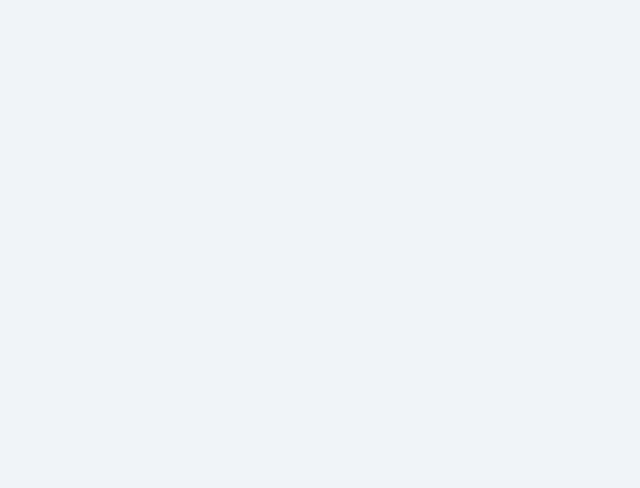
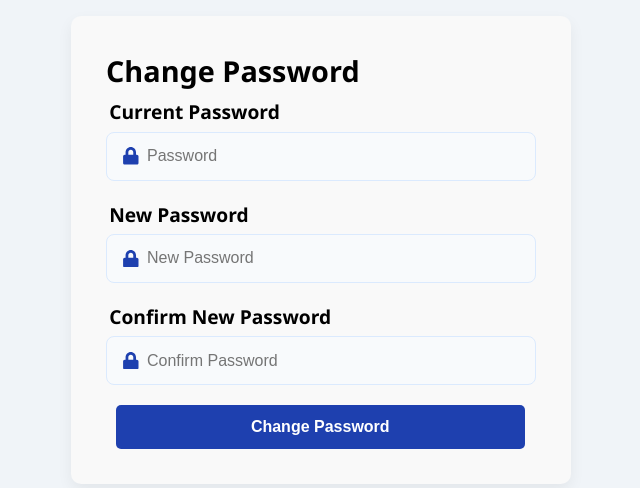
Before and after one commit to Bejide-123/EduTrackr, a React (Vite) app: page /#/change-password in a window 1280 px wide. Before the commit this address had no page. Shown: the part 150-638 px from the top of the page, without its empty margins (319-959 px from the left). Built offline with nearby package versions, Linux system fonts and the light colour scheme.

Commit message:
Updated my code

```diff
--- a/src/App.jsx
+++ b/src/App.jsx
@@ -7,6 +7,7 @@ import Course from "./pages/Course";
 import Schedule from "./pages/Schedule";
 import Progress from "./pages/Progress";
 import Resume from "./pages/ResumeCourse";
+import Change from "./pages/Change-Password";
 
 function App() {
   return (
@@ -19,6 +20,7 @@ function App() {
       <Route path="/schedule" element ={<Schedule />} />
       <Route path="/progress" element ={<Progress />} />
       <Route path="/resume-course" element ={<Resume />} />
+      <Route path="/change-password" element ={<Change />} />
     </Routes>
   );
 }
--- a/src/Componenets/Navbar.jsx
+++ b/src/Componenets/Navbar.jsx
@@ -10,7 +10,7 @@ const Navbar = () => {
     <nav className="navbar">
       <div className="logo"><span className="logo-e">E</span>duTrackr</div>
       <ul className="nav-links">
-        <li><a href="#home">Home</a></li>
+        <li><Link to ="/">Home</Link></li>
         <li><a href="#features">Features</a></li>
         <li><Link to="/login" id="login-btn">Login</Link></li>
       </ul>
--- /dev/null
+++ b/src/css/Change.css
@@ -0,0 +1,34 @@
+.container {
+      display: flex;
+      align-items: center;
+      justify-content: center;
+      height: 100vh;
+}
+form {
+      width: 500px;
+      background-color: #f9f9f9;
+      border-radius: 10px;
+      box-shadow: 0 6px 15px rgba(0, 0, 0, 0.06);
+      padding: 35px;
+}
+.header {
+      margin: 2rem;
+      margin-top: 0 !important;
+      margin-left: 0 !important;
+      margin-bottom: 0.5rem !important;
+}
+.header h2 {
+      font-size: 1.8rem;
+      font-weight: 700;
+}
+.input-group {
+      margin-bottom: 20px;
+}
+.input-group label {
+      color: black;
+      font-weight: 600;
+}
+.submit-btn {
+      width: 95%;
+      margin-left: 10px;
+}
--- /dev/null
+++ b/src/pages/Change-Password.jsx
@@ -0,0 +1,121 @@
+import React, { useState } from "react";
+import { FaLock } from "react-icons/fa";
+import "../css/Change.css"
+import Toast from "../Componenets/Toast";
+
+const Change = () => {
+  const [toast, setToast] = useState({ show: false, message: '', type: '' });
+  const [error, setError] = useState("");
+
+  const [form, setForm] = useState({
+    password: "",
+    password1: "",
+    password2: ""
+  });
+
+  const showToast = (message, type = 'success') => {
+    setToast({ show: true, message, type });
+  };
+
+  const handleCloseToast = () => {
+    setToast({ ...toast, show: false });
+  };
+
+  const handleChange = (e) => {
+    const { name, value } = e.target;
+    setForm((prevForm) => ({
+      ...prevForm,
+      [name]: value,
+    }));
+  };
+
+  const handleSubmit = (e) => {
+    e.preventDefault();
+    if (form.password === "") {
+      setError("Enter current password.");
+      showToast("Enter current password.", "error");
+    } else if (form.password1 === "" || form.password2 === "") {
+      setError("Enter and confirm your new password.");
+      showToast("New password fields cannot be empty.", "error");
+    } else if (form.password1 !== form.password2) {
+      setError("Passwords do not match.");
+      showToast("Passwords do not match.", "error");
+    } else {
+      setError("");
+      showToast("Password changed successfully!", "success");
+      // Call your backend or local storage logic here
+    }
+  };
+
+  return (
+    <>
+      {toast.show && (
+        <Toast message={toast.message} type={toast.type} onClose={handleCloseToast} />
+      )}
+
+      <div className="container">
+        <form onSubmit={handleSubmit}>
+          <div className="header">
+            <h2>Change Password</h2>
+          </div>
+          <div className="fields">
+            <div className="input-group">
+              <label htmlFor="password">Current Password</label>
+              <div className="input-icon-wrapper">
+                <FaLock className="input-icon" />
+                <input
+                  id="password"
+                  type="password"
+                  name="password"
+                  placeholder="Password"
+                  value={form.password}
+                  onChange={handleChange}
+                  autoComplete="current-password"
+                  required
+                />
+              </div>
+            </div>
+
+            <div className="input-group">
+              <label htmlFor="password1">New Password</label>
+              <div className="input-icon-wrapper">
+                <FaLock className="input-icon" />
+                <input
+                  id="password1"
+                  type="password"
+                  name="password1"
+                  placeholder="New Password"
+                  value={form.password1}
+                  onChange={handleChange}
+                  autoComplete="new-password"
+                  required
+                />
+              </div>
+            </div>
+
+            <div className="input-group">
+              <label htmlFor="password2">Confirm New Password</label>
+              <div className="input-icon-wrapper">
+                <FaLock className="input-icon" />
+                <input
+                  id="password2"
+                  type="password"
+                  name="password2"
+                  placeholder="Confirm Password"
+                  value={form.password2}
+                  onChange={handleChange}
+                  autoComplete="new-password"
+                  required
+                />
+              </div>
+            </div>
+
+            <button type="submit" className="submit-btn">Change Password</button>
+          </div>
+        </form>
+      </div>
+    </>
+  );
+};
+
+export default Change;
```
